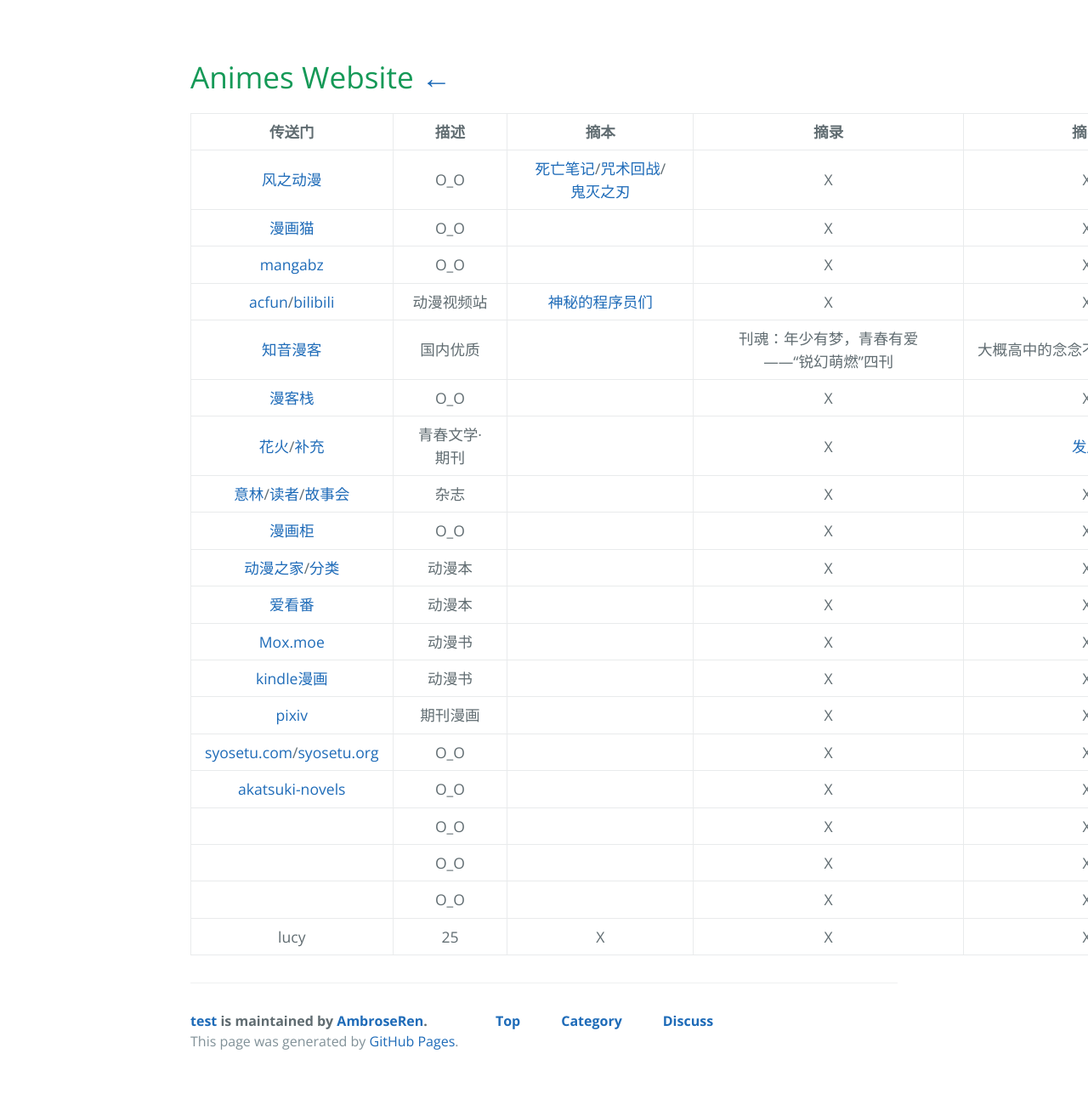
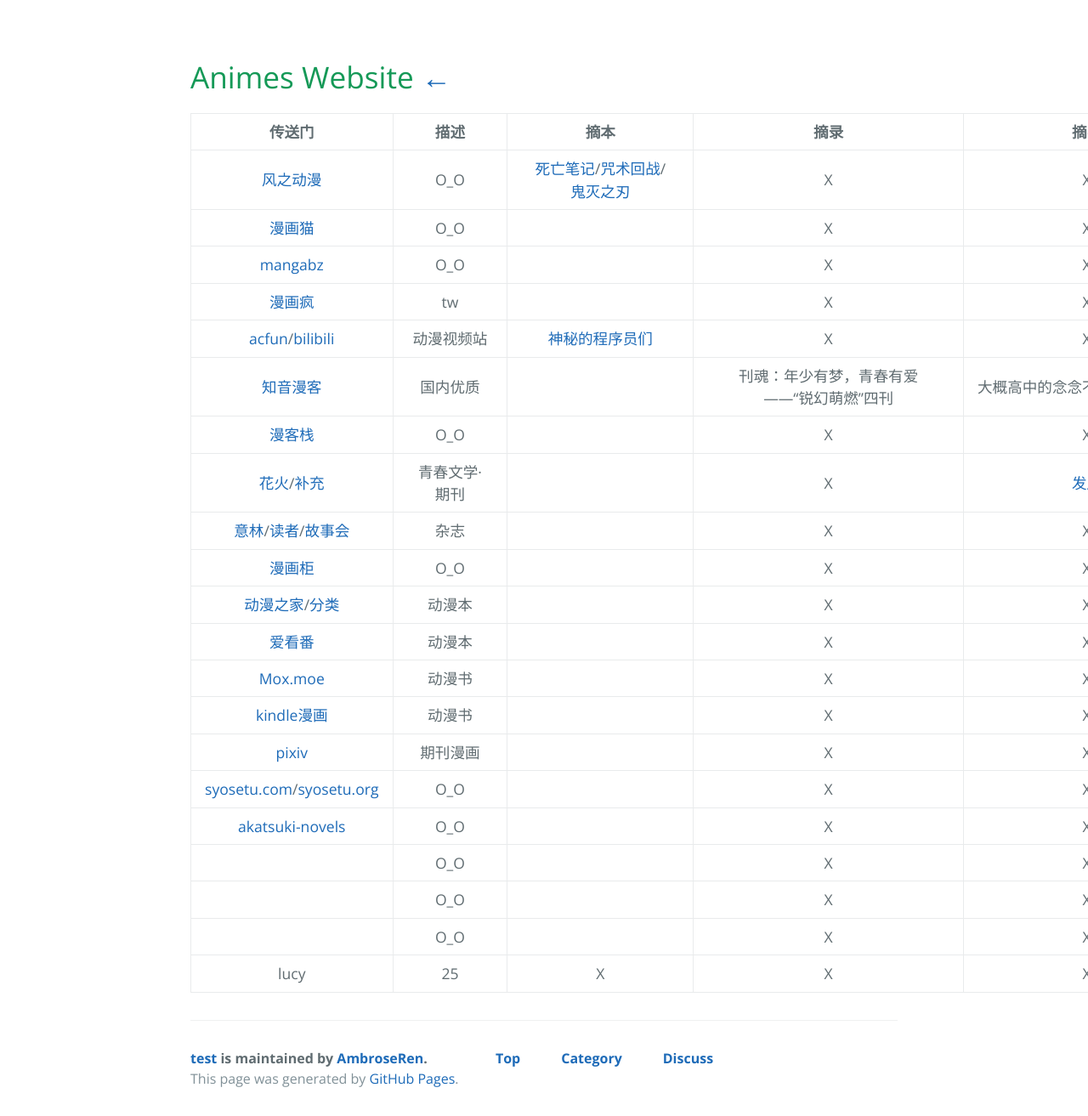
Before and after one commit to AmbroseRen/test, a Jekyll site: the page built from Art/Animes/index.md, in a window 1280 px wide. Shown: the whole page at 85% size. Built offline with Jekyll 4.4.1, drawn with Linux system fonts in a browser that asks for light colours; our own code applies the rules of GitHub Pages for plain Markdown files; the repository's description, which GitHub fills in, is left out; before the commit the page ends 1269 px from its top, so only the background shows below that.

Commit message:
Update index.md

```diff
--- a/Art/Animes/index.md
+++ b/Art/Animes/index.md
@@ -9,6 +9,7 @@
 | [风之动漫](https://manhua.fffdm.com/) | O_O | [死亡笔记](https://manhua.fffdm.com/11/)/[咒术回战](https://www.manhuacat.com/manga/32670.html)/[鬼灭之刃](https://manhua.fffdm.com/153/) | X | X |
 | [漫画猫](https://www.manhuacat.com/) | O_O | []() | X | X |
 | [mangabz](https://www.mangabz.com/) | O_O | []() | X | X |
+| [漫画疯](https://www.cocomanga.com/) | tw | []() | X | X |
 | [acfun](https://www.acfun.cn/)/[bilibili](https://www.bilibili.com) | 动漫视频站 | [神秘的程序员们](https://code2048.com/series/betacat/) | X | X |
 | [知音漫客](https://m.zymk.cn/) | 国内优质 | []() | 刊魂：年少有梦，青春有爱——“锐幻萌燃”四刊 | 大概高中的念念不忘-2010年节点 |
 | [漫客栈](https://www.mkzhan.com) | O_O | []() | X | X |
```
